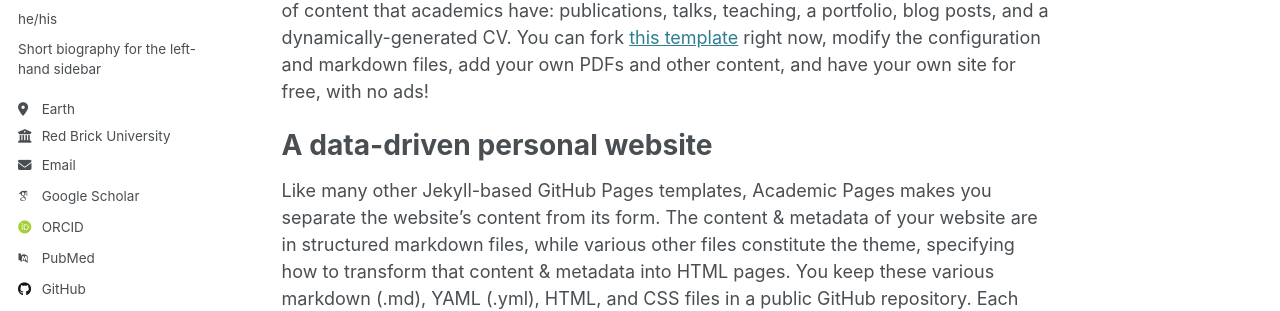
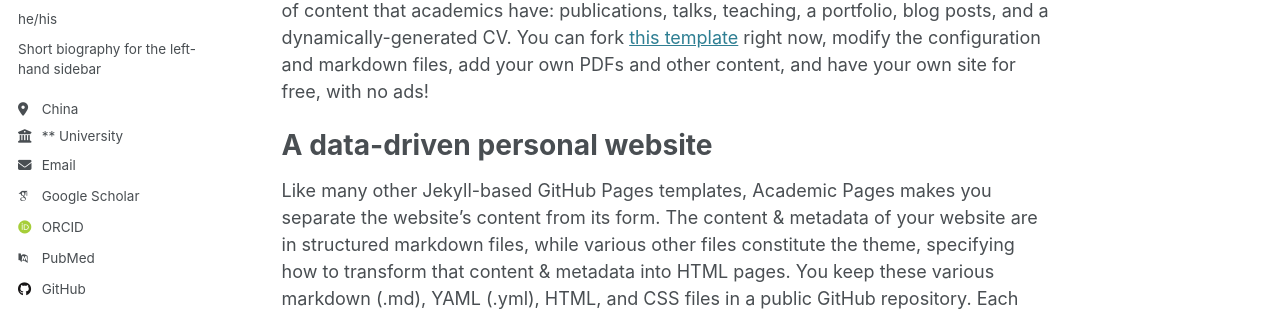
Before and after one commit to mengzhu0308/mengzhu0308.githup.io, a Jekyll site: the page built from _pages/about.md, in a window 1280 px wide. Shown: the part 307-618 px from the top of the page. Built offline with Jekyll 4.4.1, drawn with Linux system fonts in a browser that asks for light colours; some web fonts are replaced.

Commit message:
更新个人信息

```diff
--- a/_config.yml
+++ b/_config.yml
@@ -26,16 +26,16 @@ author:
   name             : "Meng Zhu"
   pronouns         : "he/his"
   bio              : "Short biography for the left-hand sidebar"
-  location         : "Earth"
-  employer         : "Red Brick University"
+  location         : "China"
+  employer         : "** University"
   uri              : # URL
-  email            : "none@example.org"
+  email            : "jxncmengzhu@gmail.com"
 
   # Academic websites
   arxiv            : # URL - Update with the correct link to your profile
-  googlescholar    : "https://scholar.google.com/citations?user=PS_CX0AAAAAJ"
+  googlescholar    : "https://scholar.google.com.hk/citations?hl=zh-CN&pli=1&user=nvf9kZoAAAAJ"
   impactstory      : # URL
-  orcid            : "http://orcid.org/yourorcidurl"
+  orcid            : "https://orcid.org/my-orcid?orcid=0000-0002-4900-8973"
   semantic         : # URL
   pubmed           : "https://www.ncbi.nlm.nih.gov/pubmed/?term=john+snow"
   researchgate     : # URL
```
